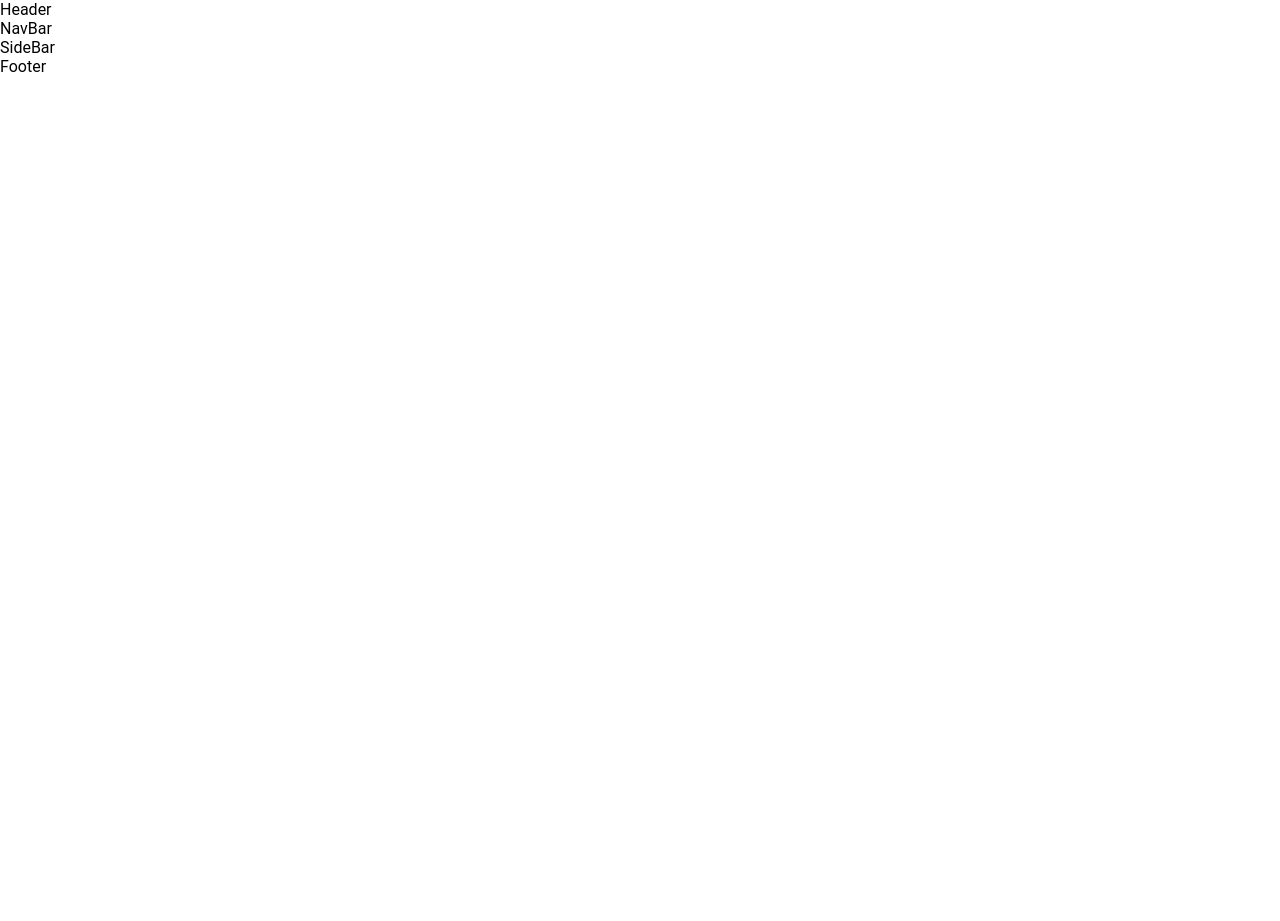
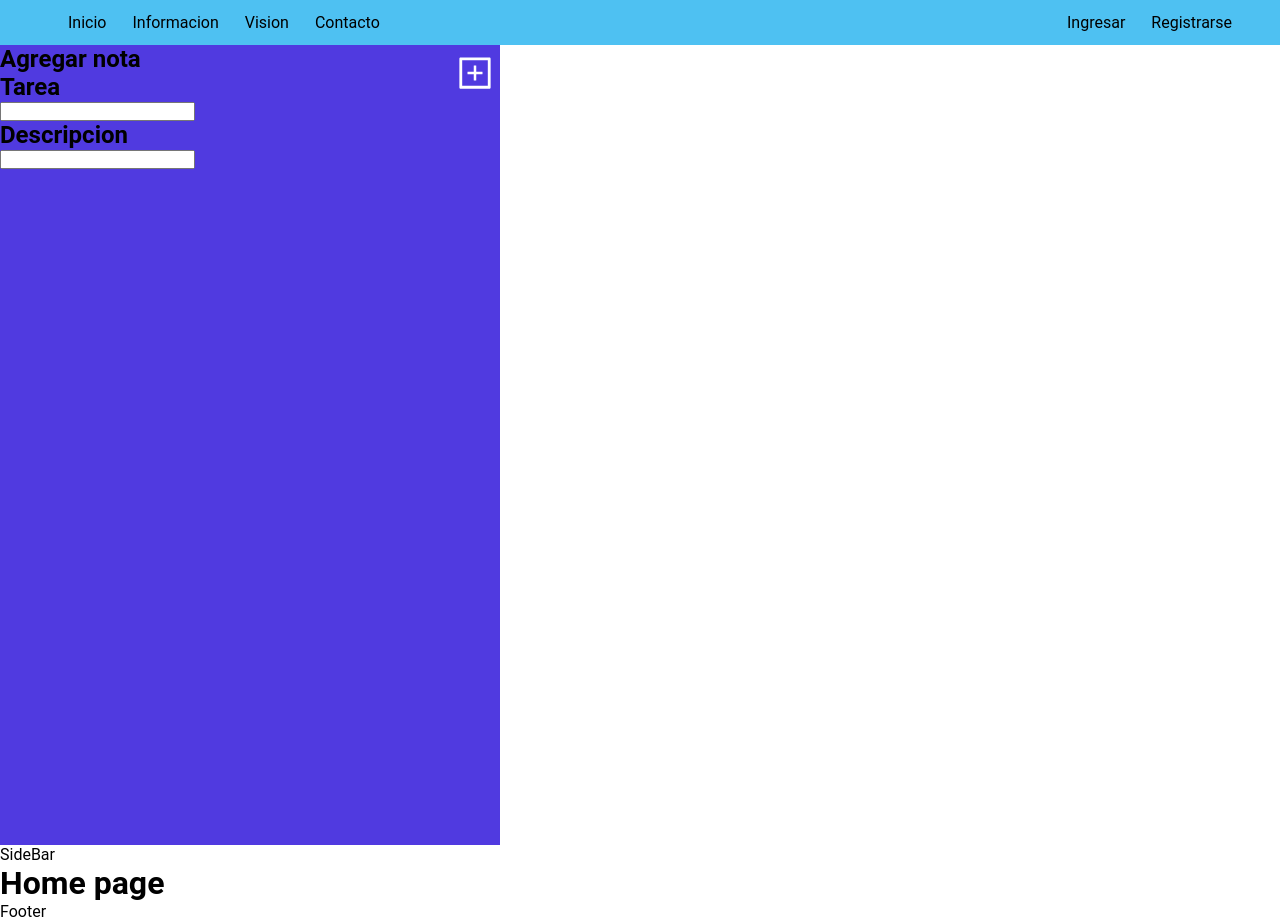
Before and after one commit to gutierrezgsebastian/todo-app, a React (Create React App) app in the folder frontend/: page / in a window 1280 px wide. Before the commit the page ends 800 px from the top, so only its background shows below. Built offline with nearby package versions, Linux system fonts and the light colour scheme; no server answers.

Commit message:
feat: Frontend structure

```diff
--- a/frontend/package.json
+++ b/frontend/package.json
@@ -2,7 +2,6 @@
   "name": "frontend",
   "version": "0.1.0",
   "private": true,
-  "proxy": "http://backend:8000/",
   "dependencies": {
     "@fontsource/roboto": "^4.5.8",
     "@testing-library/jest-dom": "^5.16.5",
@@ -11,6 +10,7 @@
     "axios": "^0.27.2",
     "react": "^18.2.0",
     "react-dom": "^18.2.0",
+    "react-icons": "^4.4.0",
     "react-router-dom": "^6.3.0",
     "react-scripts": "5.0.1",
     "sass": "^1.54.4",
--- a/frontend/src/App.jsx
+++ b/frontend/src/App.jsx
@@ -1,17 +1,30 @@
-import { Routes, Route } from "react-router-dom";
+import {BrowserRouter, Routes, Route } from "react-router-dom";
 import { Fragment } from "react";
+import Header from "./components/Header/Header"
+import NavBar from "./components/NavBar/NavBar";
+import SideBar from "./components/SideBar/SideBar";
+import Footer from "./components/Footer/Footer";
 import HomePage from "./pages/Home/HomePage";
+import Informacion from "./pages/Informacion/Informacion"
 import ListPage from "./pages/List/ListPage";
 import "./styles/App.scss";
 
 function App() {
   return (
     <Fragment>
+
+      <Header />
+      <NavBar />
+      <SideBar />
+
+       <BrowserRouter>
       <Routes>
-        <Route path="/" element={<HomePage />}>
-          <Route path="/lista" element={<ListPage />} />
-        </Route>
+        <Route path="/" element={<HomePage />} />
+        <Route path="/infor" element={<Informacion />} />
+        <Route path="/lista" element={<ListPage />} />
       </Routes>
+      </BrowserRouter>
+      <Footer />
     </Fragment>
   );
 }
--- a/frontend/src/components/Header/Header.jsx
+++ b/frontend/src/components/Header/Header.jsx
@@ -2,7 +2,23 @@ import React from "react";
 import "./Header.scss";
 
 const Header = () => {
-  return <header>Header</header>;
+  return(
+      <>
+        <header className="flex-container">
+            <ul className="flex-container datos">
+              <li className="element">Inicio</li>
+              <li className="element">Informacion</li>
+              <li className="element">Vision</li>
+              <li className="element">Contacto</li>
+            </ul>
+
+            <ul className="flex-container registro">
+              <li className="element">Ingresar</li>
+              <li className="element">Registrarse</li>
+            </ul>
+        </header>
+      </>
+    )
 };
 
 export default Header;
--- a/frontend/src/components/Header/Header.scss
+++ b/frontend/src/components/Header/Header.scss
@@ -0,0 +1,31 @@
+@use "../../styles/colors";
+
+.flex-container{
+    background-color: colors.$header;
+    display: flex;
+    justify-content: space-between;
+
+    .element{
+      padding: 8px 8px 8px 8px;
+      list-style-type: none;
+      border-radius: 30px;
+      margin-left: 10px;
+      margin-top: 5px;
+      margin-bottom: 5px;
+  }
+
+  .element:hover{
+      background-color: colors.$header_hover;
+      color: white;
+      cursor: pointer;
+  }
+
+}
+
+.datos{
+  margin-left: 50px;
+}
+
+.registro{
+  margin-right: 40px;
+}
--- a/frontend/src/components/NavBar/NavBar.jsx
+++ b/frontend/src/components/NavBar/NavBar.jsx
@@ -1,8 +1,23 @@
 import React from "react";
+import { AiOutlinePlusSquare } from "react-icons/ai";
 import "./NavBar.scss";
 
 const NavBar = () => {
-  return <nav>NavBar</nav>;
+  return(
+      <>
+        <nav className="navbar">
+            <AiOutlinePlusSquare className="news"/>
+            <h1 className="titulo">Agregar nota</h1>
+
+            <h2>Tarea</h2>
+            <input type="text" />
+            <h2>Descripcion</h2>
+            <input type="text-area" />
+            <h2></h2>
+
+        </nav>
+      </>
+  )
 };
 
 export default NavBar;
--- a/frontend/src/components/NavBar/NavBar.scss
+++ b/frontend/src/components/NavBar/NavBar.scss
@@ -0,0 +1,23 @@
+.navbar{
+    width: 500px;
+    height: 100vh;
+    background-color: #503AE0;
+
+    .news{
+        margin-top: 8px;
+        display: block;
+        float: right;
+        font-size: 40px;
+        margin-right: 5px;
+        color: white;
+        cursor: pointer;
+    }
+
+    .titulo{
+        text-emphasis: center;
+    }
+}
+
+.desactivate{
+    transform: translateX(-450px);
+}
--- a/frontend/src/index.jsx
+++ b/frontend/src/index.jsx
@@ -7,8 +7,8 @@ import "./styles/index.scss";
 const root = ReactDOM.createRoot(document.getElementById("root"));
 root.render(
   <React.StrictMode>
-    <BrowserRouter>
+
       <App />
-    </BrowserRouter>
+
   </React.StrictMode>
 );
--- a/frontend/src/pages/Home/HomePage.jsx
+++ b/frontend/src/pages/Home/HomePage.jsx
@@ -24,13 +24,10 @@ const Home = () => {
 
   return (
     <Fragment>
-      <Header />
-      <NavBar />
-      <main>
-        <Outlet />
-      </main>
-      <SideBar />
-      <Footer />
+
+
+      <h1>Home page</h1>
+
     </Fragment>
   );
 };
--- /dev/null
+++ b/frontend/src/pages/Informacion/Informacion.jsx
@@ -0,0 +1,12 @@
+import React from 'react'
+
+const Informacion = () => {
+  return (
+    <>
+        <h1>Informacion</h1>
+        <p>Lorem ipsum dolor sit amet consectetur adipisicing elit. Quisquam iure quibusdam, tempore odio asperiores dolorum cumque sint illo, temporibus impedit aliquid qui? Laboriosam cupiditate a quos rerum? At, eius dolore!</p>
+    </>
+  )
+}
+
+export default Informacion;
--- /dev/null
+++ b/frontend/src/styles/_colors.scss
@@ -0,0 +1,2 @@
+$header: #4EC1F2;
+$header_hover: #5666F5;
```
Also changed, not shown: frontend/src/pages/Informacion/informacion.scss (added), 2 other files (tests, documents, lock files or other folders).
